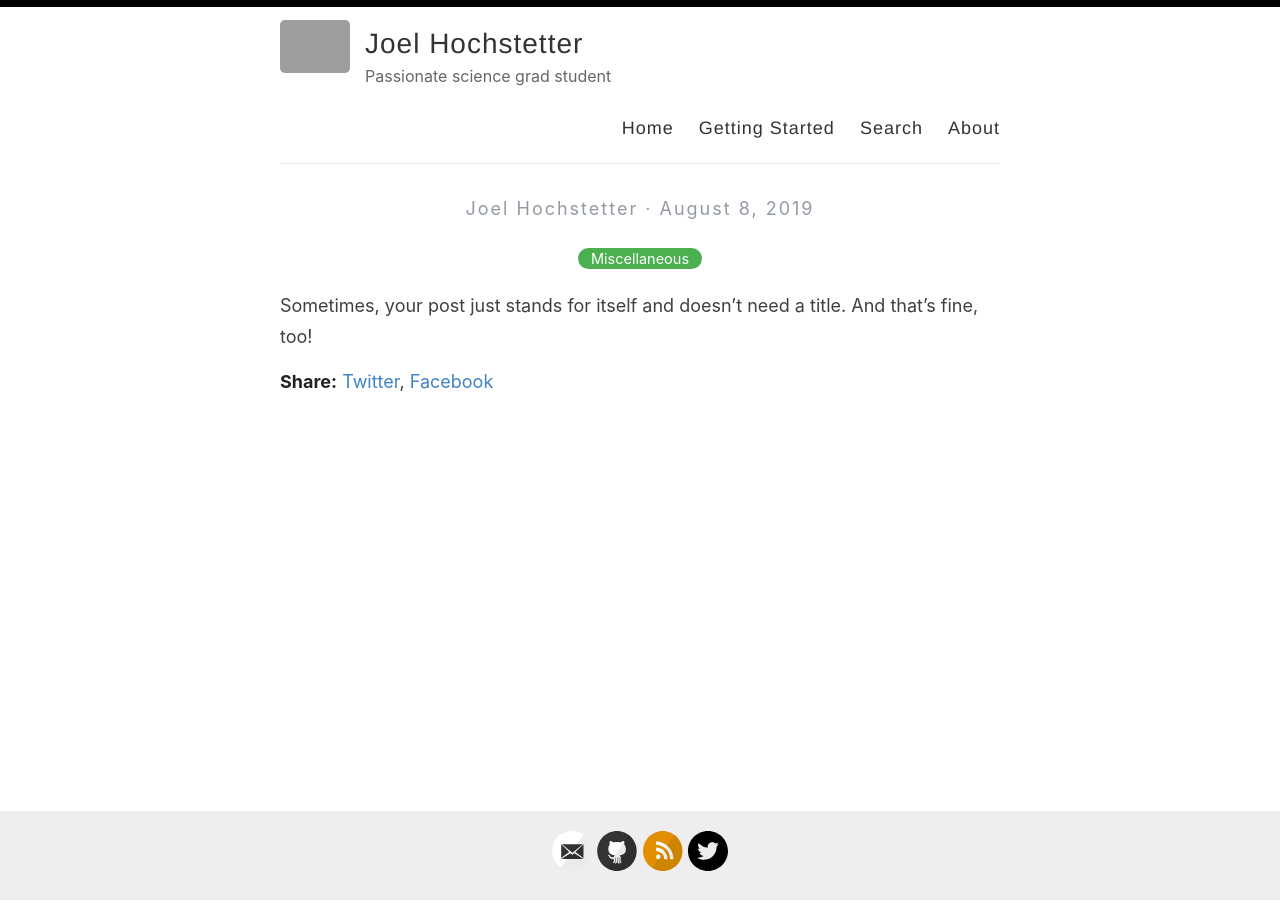
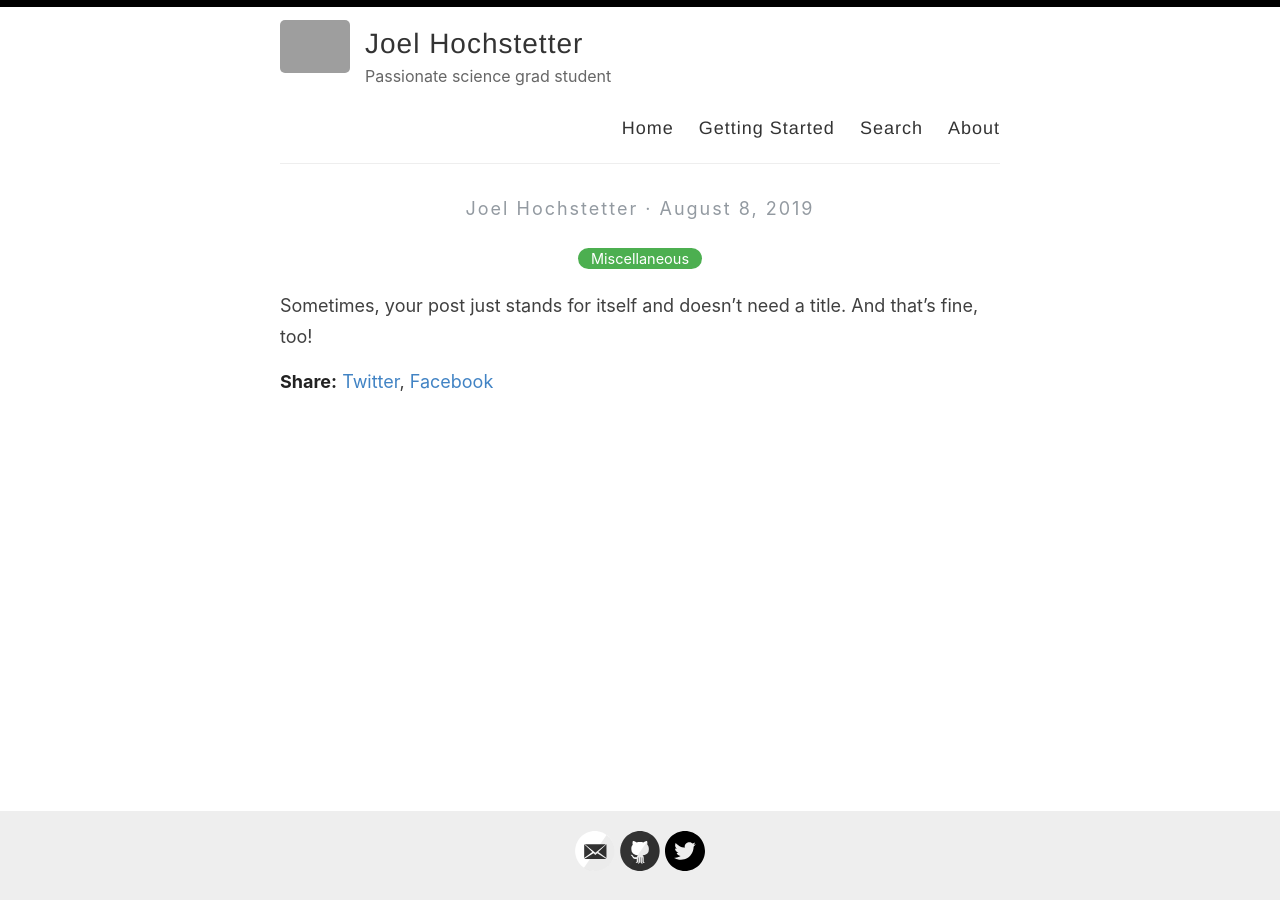
Before and after one commit to joelhochstetter/joelhochstetter.github.io, a Jekyll site: the page built from _posts/2019-08-08-no-title-posts.md, in a window 1280 px wide. Built offline with Jekyll 4.4.1, drawn with Linux system fonts in a browser that asks for light colours; grey boxes are pictures that could not be loaded.

Commit message:
Update _config.yml

```diff
--- a/_config.yml
+++ b/_config.yml
@@ -28,7 +28,7 @@
   instagram:
   linkedin:
   pinterest:
-  rss: rss
+  rss:
   twitter: joelhaus31
   stackoverflow:
   youtube: # channel/<your_long_string> or user/<user-name>
@@ -86,7 +86,7 @@
 
 include: ['_pages']
 
-paginate: 6
+paginate: 1
 paginate_path: /page:num/
 
 # Exclude these files from your production _site
```
